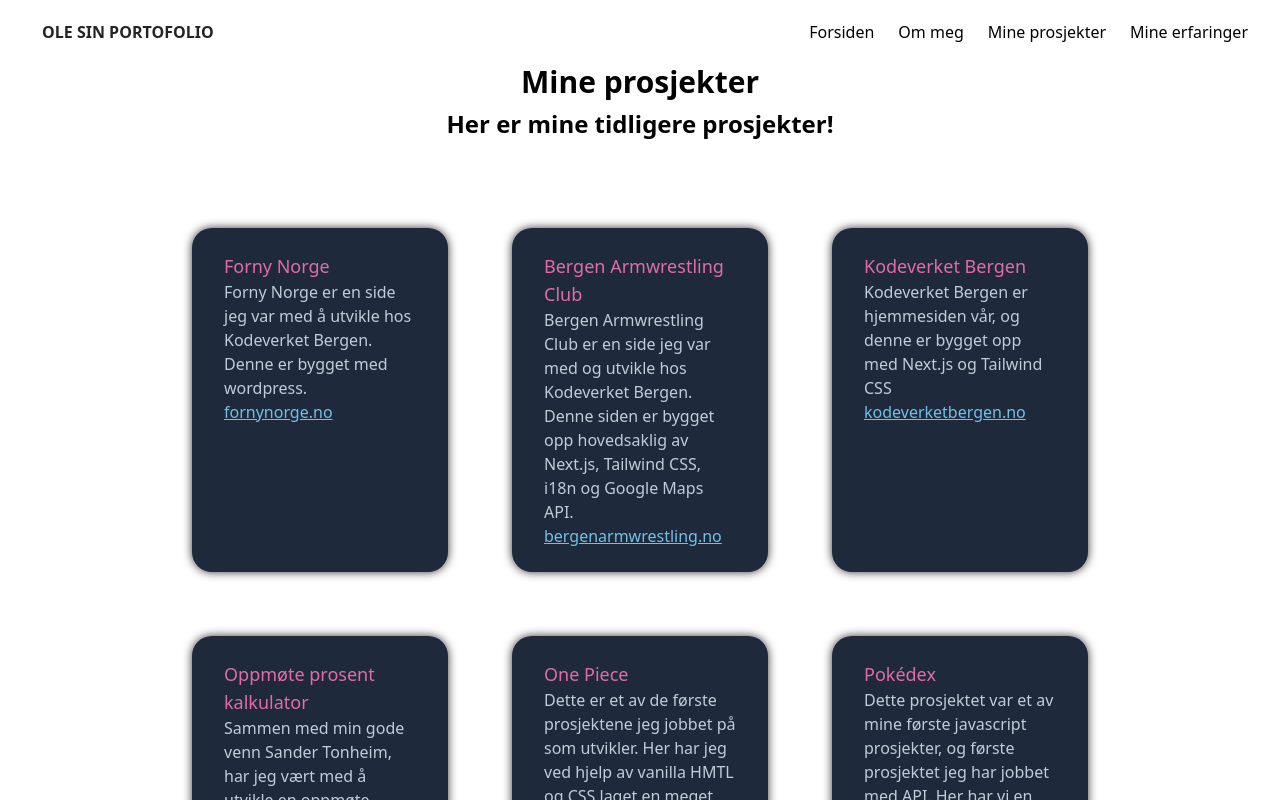
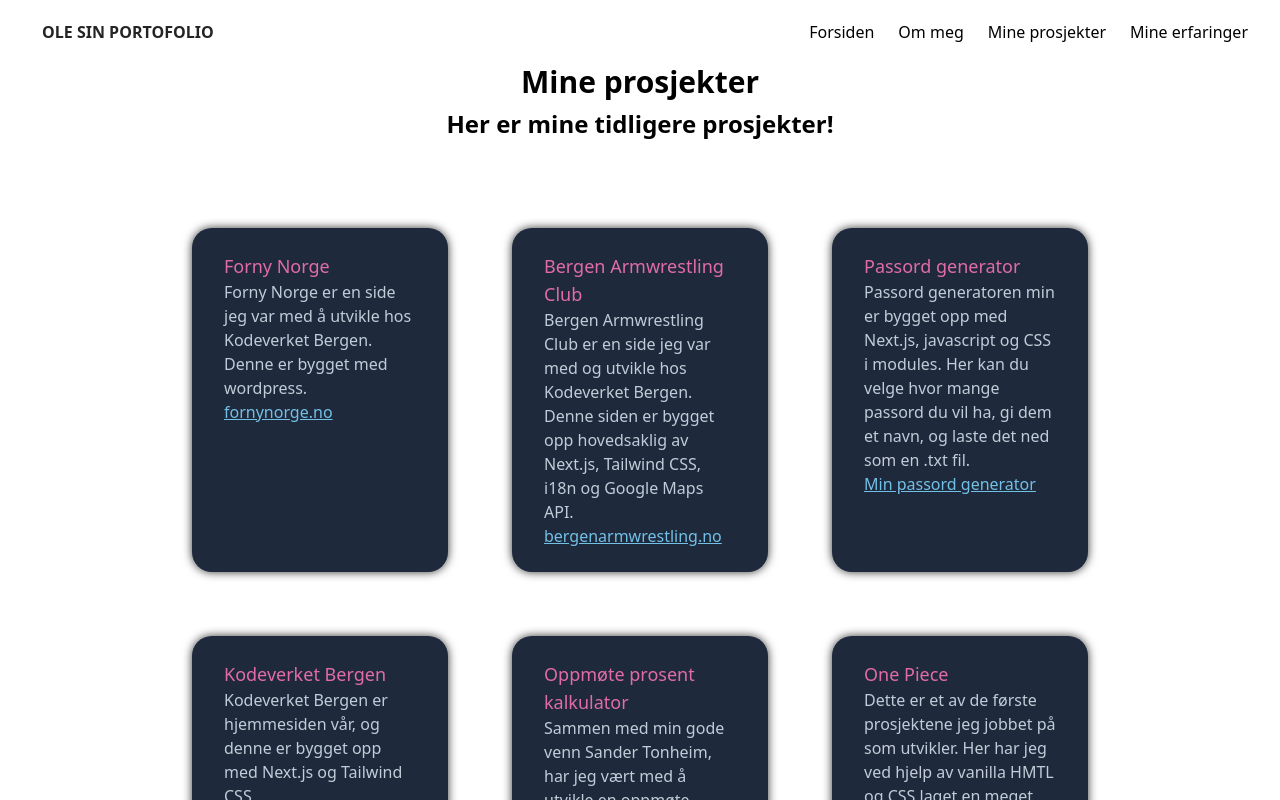
Before and after one commit to OleKoderNo/portofolio-with-tailwind, a Next.js app: page /mine-prosjekter in a window 1280 px wide. Shown: the top 800 px of the page. Built offline with nearby package versions, Linux system fonts and the light colour scheme.

Commit message:
Added password generator as a project

```diff
--- a/pages/mine-prosjekter.js
+++ b/pages/mine-prosjekter.js
@@ -72,6 +72,26 @@ export default function Projects() {
                     </a>
                 </p>
                 </div>
+                {/*  */}
+                <div className="md:mx-0 block w-64 py-6 px-8 mx-auto bg-cardBG text-greyText rounded-[20px] shadow-[0px_0_10px_rgba(0,0,0,0.8)]">
+                    <h3
+                    className="text-lg font-medium text-pinkText"
+                    >
+                    Passord generator
+                    </h3>
+                    <p>
+                        Passord generatoren min er bygget opp med Next.js, javascript og CSS i modules. Her kan du velge hvor mange passord du vil ha, gi dem et navn, og laste det ned som en .txt fil.
+                    </p>
+                    <p>
+                        <a
+                        className="underline cursor-pointer text-blueText hover:text-pinkText"
+                        href="https://passord-generator-navy.vercel.app/"
+                        >
+                            Min passord generator
+                        </a>
+                    </p>
+                </div>
+                {/*  */}
                 <div className="md:mx-0 block w-64 py-6 px-8 mx-auto bg-cardBG text-greyText rounded-[20px] shadow-[0px_0_10px_rgba(0,0,0,0.8)]">
                     <h3
                     className="text-lg font-medium text-pinkText"
```
